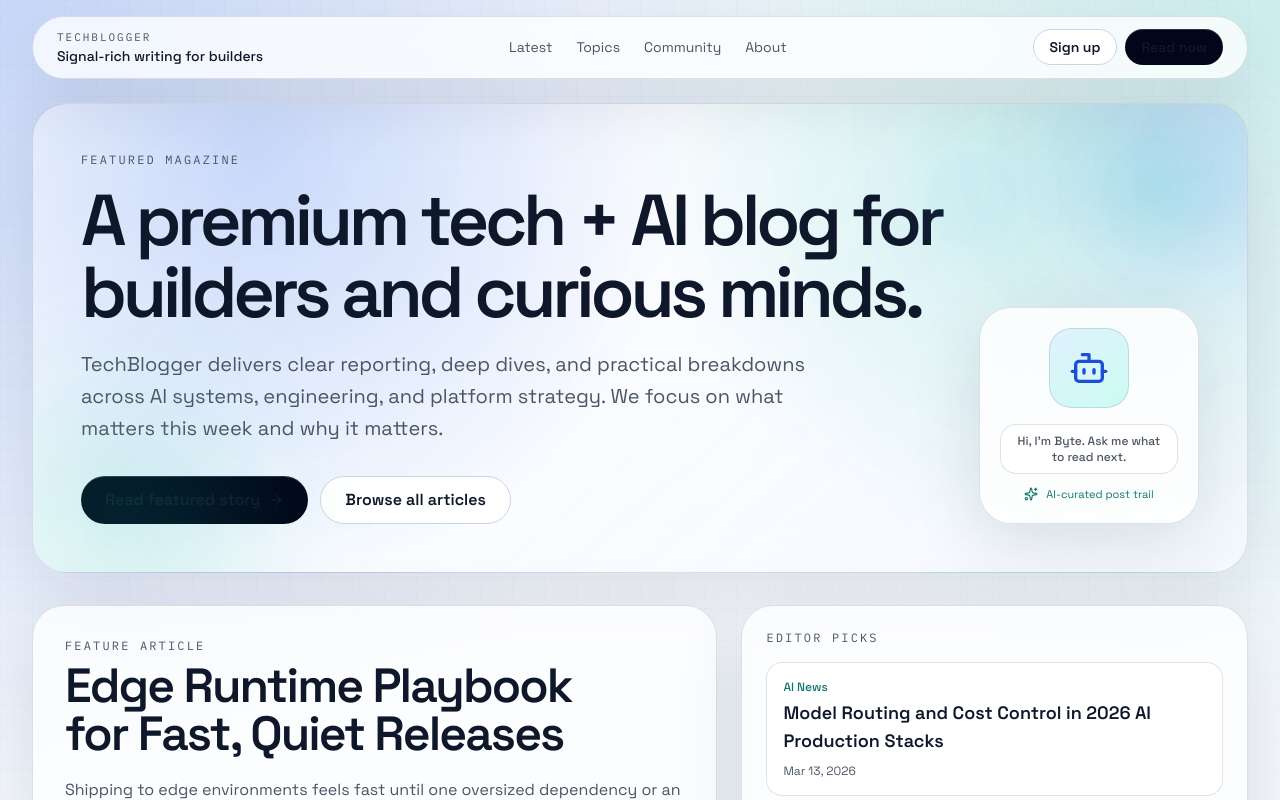
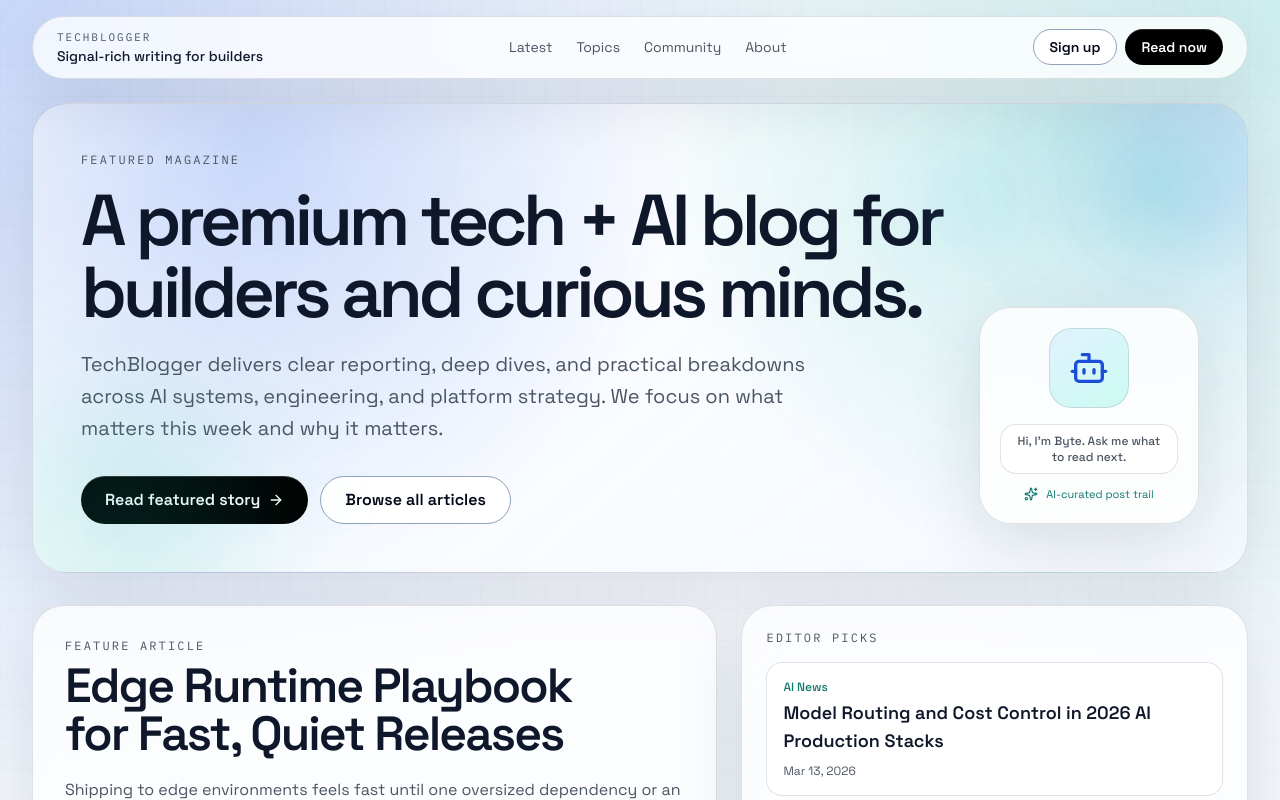
Before and after one commit to Eagolo135/TechBlogger, a Next.js app: page / in a window 1280 px wide. Shown: the top 800 px of the page. Built offline with nearby package versions, Linux system fonts and the light colour scheme.

Commit message:
Force high-contrast button and tab text

```diff
--- a/src/components/ui/button.tsx
+++ b/src/components/ui/button.tsx
@@ -9,11 +9,11 @@ const buttonVariants = cva(
     variants: {
       variant: {
         default:
-          "bg-slate-950 text-white shadow-[inset_0_1px_0_rgba(255,255,255,0.18)] hover:bg-slate-800 focus-visible:outline-none focus-visible:ring-2 focus-visible:ring-slate-950/35",
+          "!bg-black !text-white shadow-[inset_0_1px_0_rgba(255,255,255,0.18)] hover:!bg-slate-800 focus-visible:outline-none focus-visible:ring-2 focus-visible:ring-slate-950/35",
         outline:
-          "border border-slate-300 bg-white text-slate-900 shadow-[inset_0_1px_0_rgba(255,255,255,0.7)] hover:bg-slate-50 focus-visible:outline-none focus-visible:ring-2 focus-visible:ring-slate-900/20",
+          "!border !border-slate-400 !bg-white !text-slate-950 shadow-[inset_0_1px_0_rgba(255,255,255,0.7)] hover:!bg-slate-50 focus-visible:outline-none focus-visible:ring-2 focus-visible:ring-slate-900/20",
         ghost:
-          "text-slate-900 hover:bg-white/70 focus-visible:outline-none focus-visible:ring-2 focus-visible:ring-slate-900/20",
+          "!text-slate-950 hover:!bg-white/70 focus-visible:outline-none focus-visible:ring-2 focus-visible:ring-slate-900/20",
       },
       size: {
         default: "h-11 px-5",
--- a/src/components/ui/tabs.tsx
+++ b/src/components/ui/tabs.tsx
@@ -16,7 +16,7 @@ function TabsTrigger({ className, ...props }: React.ComponentProps<typeof TabsPr
     <TabsPrimitive.Trigger
       data-slot="tabs-trigger"
       className={cn(
-        "inline-flex items-center justify-center rounded-full border border-slate-300 bg-white px-4 py-2 text-sm font-medium text-slate-800 transition hover:text-slate-950 data-[state=active]:border-slate-950 data-[state=active]:bg-slate-950 data-[state=active]:text-white",
+        "inline-flex items-center justify-center rounded-full border !border-slate-400 !bg-white px-4 py-2 text-sm font-medium !text-slate-900 transition hover:!text-slate-950 data-[state=active]:!border-black data-[state=active]:!bg-black data-[state=active]:!text-white",
         className,
       )}
       {...props}
```
